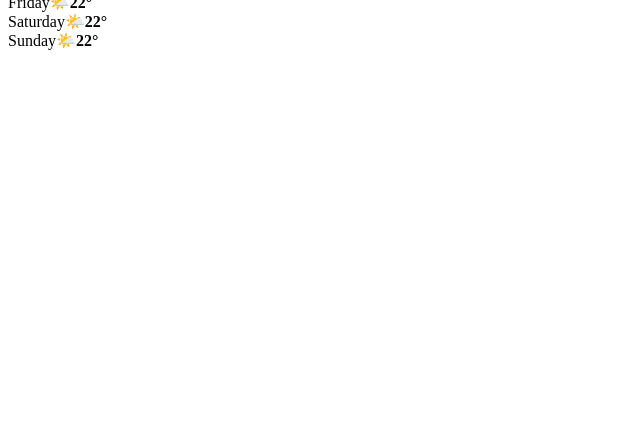
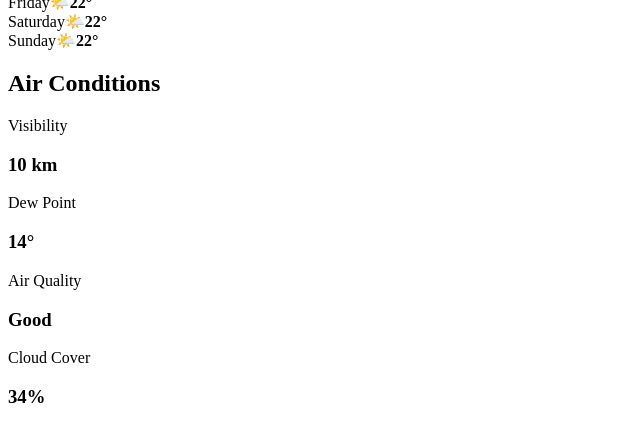
Before and after one commit to Sharon-Mashai/The-Weather-App, a React (Vite) app: page / in a window 1280 px wide. Shown: the part 3480-3904 px from the top of the page, without its empty margins (0-640 px from the left). Before the commit the page ends 3538 px from the top, so only its background shows below. Built offline with nearby package versions, Linux system fonts and the light colour scheme.

Commit message:
Add Air conditions component

```diff
--- a/src/App.tsx
+++ b/src/App.tsx
@@ -1,6 +1,7 @@
 
 
 import './App.css'
+import { AirConditions } from './components/AirConditions'
 import { CurrentWeather } from './components/CurrentWeather'
 import { Header } from './components/Header'
 import { HourlyForecast } from './components/HourlyForecast'
@@ -17,6 +18,7 @@ function App() {
     <WeatherStats/>
     <HourlyForecast/>
     <WeeklyForecast/>
+    <AirConditions/>
     </>
   )
 }
--- /dev/null
+++ b/src/components/AirConditions.tsx
@@ -0,0 +1,36 @@
+export const AirConditions = () => {
+
+  return (
+
+    <section className="airConditions">
+
+      <h2>Air Conditions</h2>
+
+      <div className="airGrid">
+
+        <div className="airCard">
+          <span>Visibility</span>
+          <h3>10 km</h3>
+        </div>
+
+        <div className="airCard">
+          <span>Dew Point</span>
+          <h3>14°</h3>
+        </div>
+
+        <div className="airCard">
+          <span>Air Quality</span>
+          <h3>Good</h3>
+        </div>
+
+        <div className="airCard">
+          <span>Cloud Cover</span>
+          <h3>34%</h3>
+        </div>
+
+      </div>
+
+    </section>
+
+  );
+};
```
